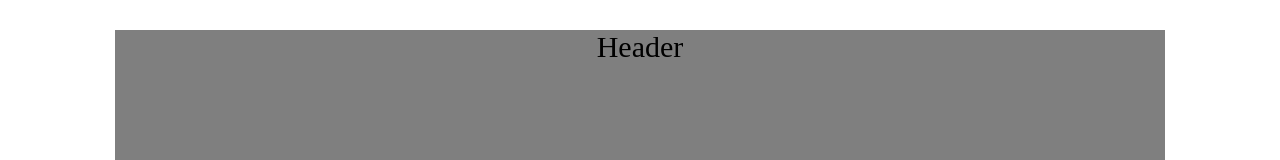
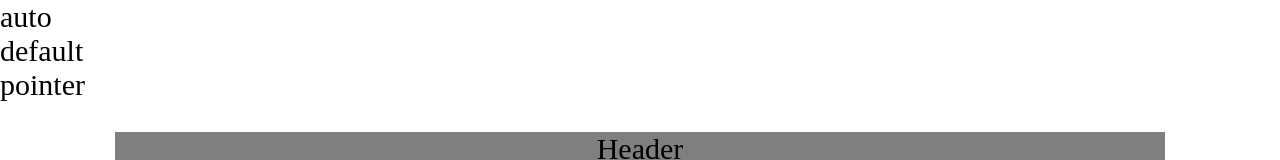
Before and after one commit to axsajimreyes/hachiwareclub-website, a plain HTML site: page index.html in a window 1280 px wide. Shown: the top 160 px of the page. Drawn offline with Linux system fonts and the light colour scheme; a web font is replaced by a local one.

Commit message:
Update index.html

```diff
--- a/index.html
+++ b/index.html
@@ -7,12 +7,19 @@
     <title>Hachiware Club</title>
 </head>
 <body>
+   <div class="cursors">
+    <div class="auto">auto</div>
+    <div class="default">default</div>
+    <div class="pointer">pointer</div>
+   </div>
+
     <div class="pageHeader">Header</div>
     <div class="container">
         <div class="blended_grid">
-
             <div class="pageHeaderSub">
+                <img src="/hachiwareclub-website-main/images/pxArt-removebg-preview.png" alt="" style="width: 7%;">
                 <marquee behavior="scroll" direction="left">HACHIWARE WORLD DOMINATION!!!!</marquee>
+                <img src="/hachiwareclub-website-main/images/pxArt-removebg-preview.png" alt="" style="width: 7%;">
             </div>
             <div class="pageBarLeft">
                 <div class="pageBarLeftTop">Top Left</div>
```
